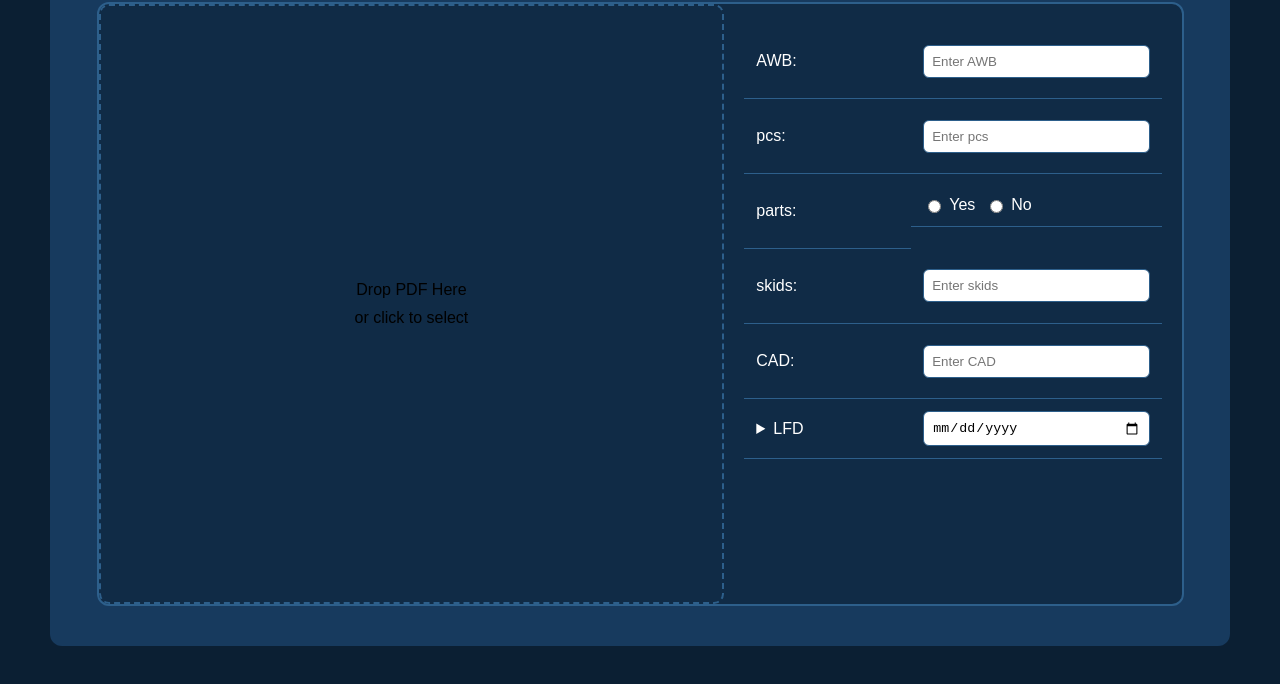
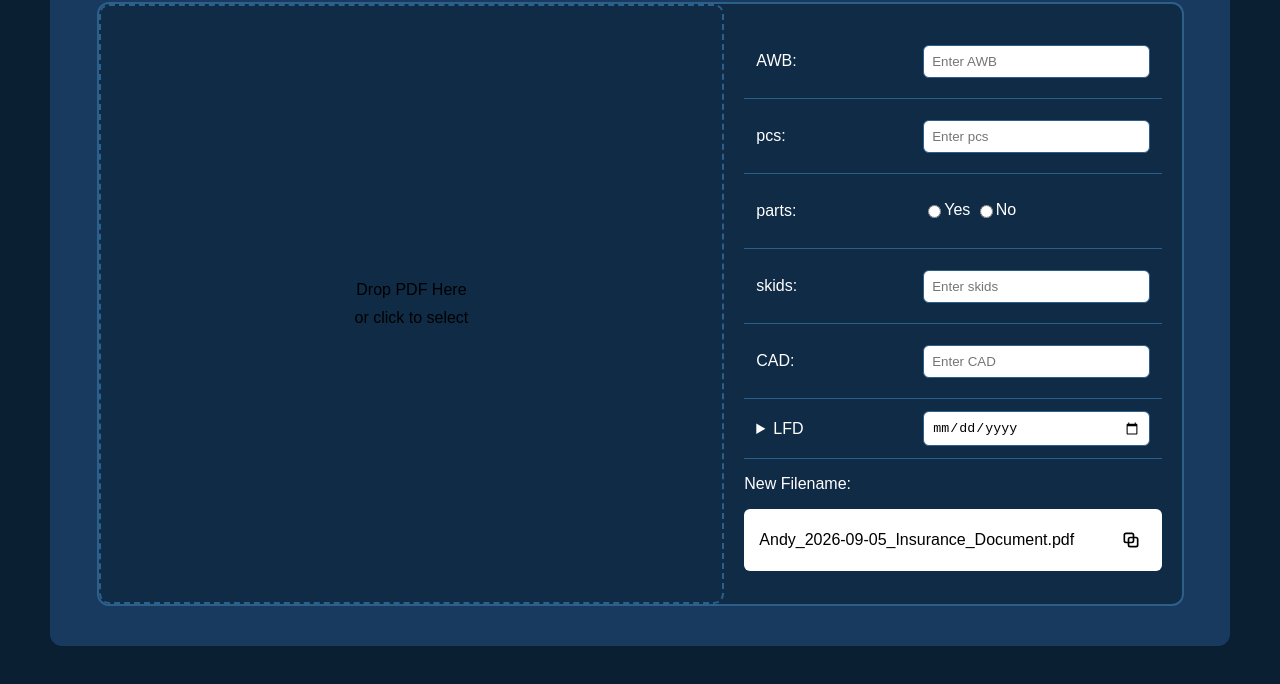
Before and after one commit to An10000/an-local-document-renamer, a plain HTML site: page index.html in a window 1280 px wide. Shown: the part 120-804 px from the top of the page. Drawn offline with Linux system fonts and the light colour scheme.

Commit message:
added clipboard for filename

```diff
--- a/index.html
+++ b/index.html
@@ -106,6 +106,30 @@
                         </td>
                     </tr>
                 </table>
+                <p>New Filename:</p>
+                <div class="filename-output">
+
+                    <span id="filename-text">
+                        Andy_2026-09-05_Insurance_Document.pdf
+                    </span>
+
+                    <button id="copy-button" type="button" title="Copy filename">
+                        <svg
+                            id="copy-icon"
+                            width="20"
+                            height="20"
+                            viewBox="0 0 24 24"
+                            fill="none"
+                            stroke="currentColor"
+                            stroke-width="2"
+                        >
+                            <rect x="9" y="9" width="11" height="11" rx="2"></rect>
+                            <rect x="4" y="4" width="11" height="11" rx="2"></rect>
+                        </svg>
+
+                        <span id="check-icon">✓</span>
+                    </button>
+                </div>
             </div>
         </div>
     </div>
--- a/main.js
+++ b/main.js
@@ -1,3 +1,4 @@
+// left panel logic
 const dropZone = document.getElementById("drop-zone");
 const fileInput = document.getElementById("file-input");
 const pdfViewer = document.getElementById("pdf-viewer");
@@ -40,3 +41,23 @@
     dropZone.style.display = "none";
     pdfViewer.style.display = "block";
 }
+// right panel logic
+// click to copy the filename to clipboard
+const copyButton = document.getElementById("copy-button");
+const copyIcon = document.getElementById("copy-icon");
+const checkIcon = document.getElementById("check-icon");
+const filenameText = document.getElementById("filename-text");
+
+copyButton.addEventListener("click", async () => {
+    await navigator.clipboard.writeText(
+        filenameText.textContent.trim()
+    );
+
+    copyIcon.style.display = "none";
+    checkIcon.style.display = "block";
+
+    setTimeout(() => {
+        copyIcon.style.display = "block";
+        checkIcon.style.display = "none";
+    }, 1500);
+});
--- a/style.css
+++ b/style.css
@@ -118,14 +118,51 @@
     margin: 5px 0;
 }
 
-.radio-group {
-    display: flex;
-    gap: 10px;
-    margin-top: 10px;
-}
 .radio-group label {
     display: inline-flex;
     align-items: center;
-    gap: 5px;
+
     width: auto;
 }
+
+.filename-output {
+    display: flex;
+    align-items: center;
+    gap: 10px;
+
+    padding: 15px;
+    background-color: white;
+    color: black;
+    border-radius: 6px;
+}
+
+#filename-text {
+    flex: 1;
+    overflow-wrap: anywhere;
+}
+
+#copy-button {
+    border: none;
+    background: none;
+    cursor: pointer;
+
+    padding: 6px;
+    border-radius: 6px;
+
+    display: flex;
+    align-items: center;
+    justify-content: center;
+
+    transition: background-color 0.2s;
+}
+
+#copy-button:hover {
+    background-color: #dddddd;
+}
+#copy-button:active {
+    transform: scale(0.9);
+}
+#check-icon {
+    display: none;
+    font-size: 22px;
+}
```
